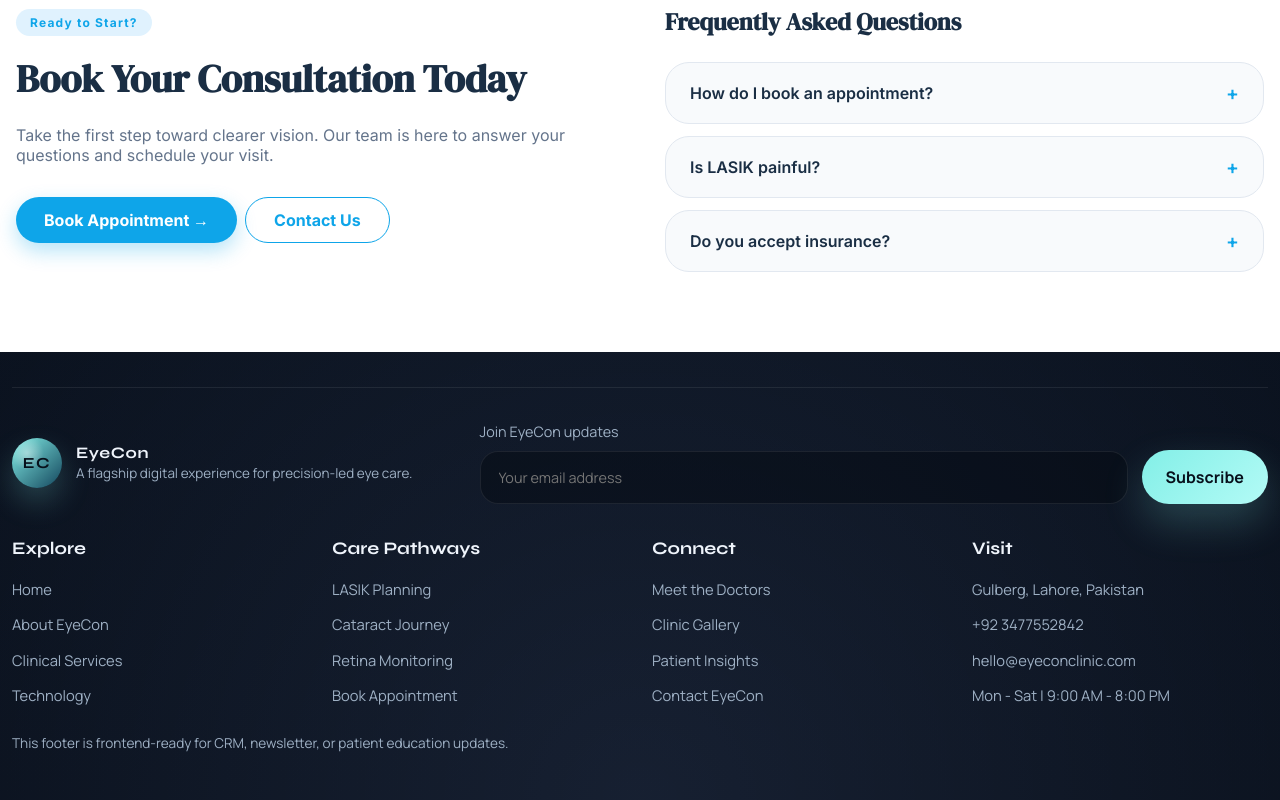
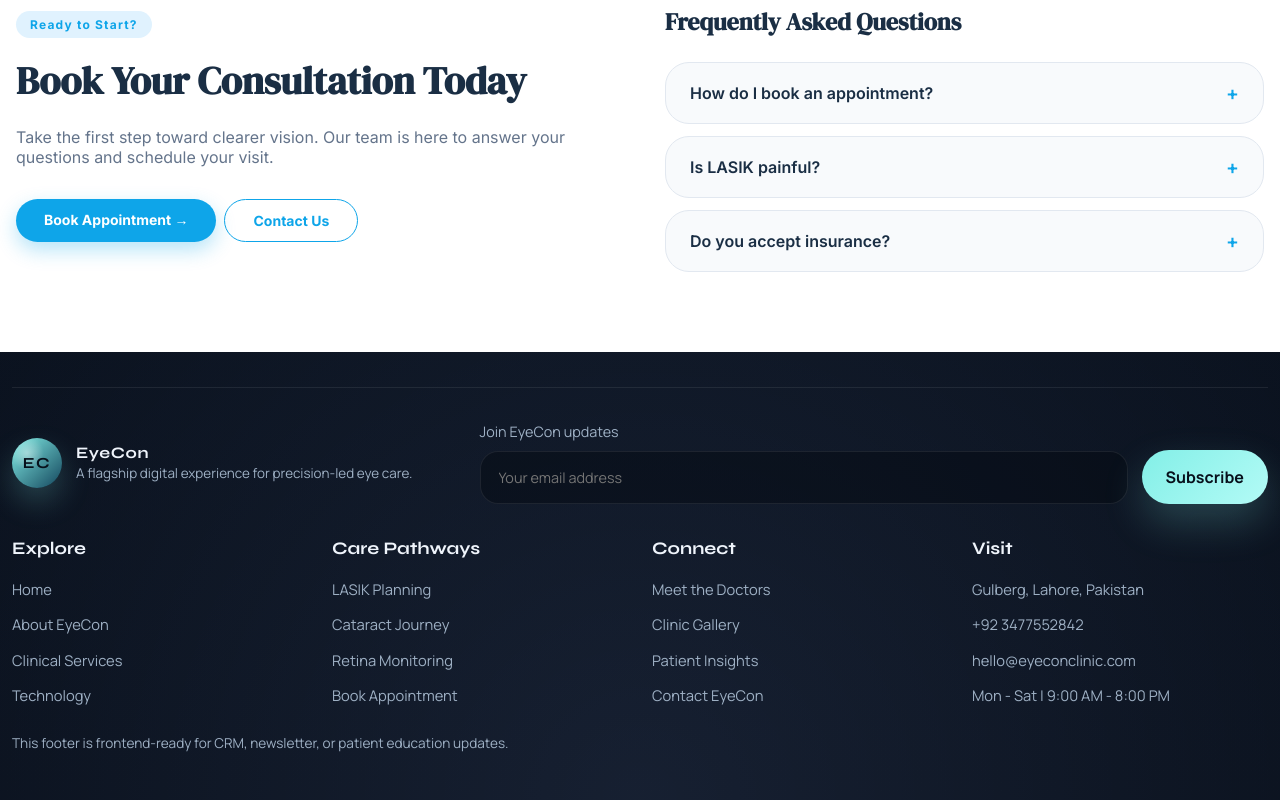
Before and after one commit to 21014156-068/Eye-Clinic, a React (Vite) app: page / in a window 1280 px wide. Shown: the part 2656-3456 px from the top of the page. Built offline with nearby package versions, Linux system fonts and the light colour scheme; no server answers.

Commit message:
Updated feature

```diff
--- a/src/pages/HomePage.jsx
+++ b/src/pages/HomePage.jsx
@@ -1082,10 +1082,18 @@ export default function HomePage() {
                 answer your questions and schedule your visit.
               </p>
               <div style={{ display: "flex", gap: "8px", flexWrap: "nowrap" }}>
-                <Link to="/appointment" className="btn btn-primary">
+                <Link
+                  to="/appointment"
+                  className="btn btn-primary"
+                  style={{ fontSize: "0.875rem" }}
+                >
                   Book Appointment →
                 </Link>
-                <Link to="/contact" className="btn btn-outline">
+                <Link
+                  to="/contact"
+                  className="btn btn-outline"
+                  style={{ fontSize: "0.875rem" }}
+                >
                   Contact Us
                 </Link>
               </div>
```
